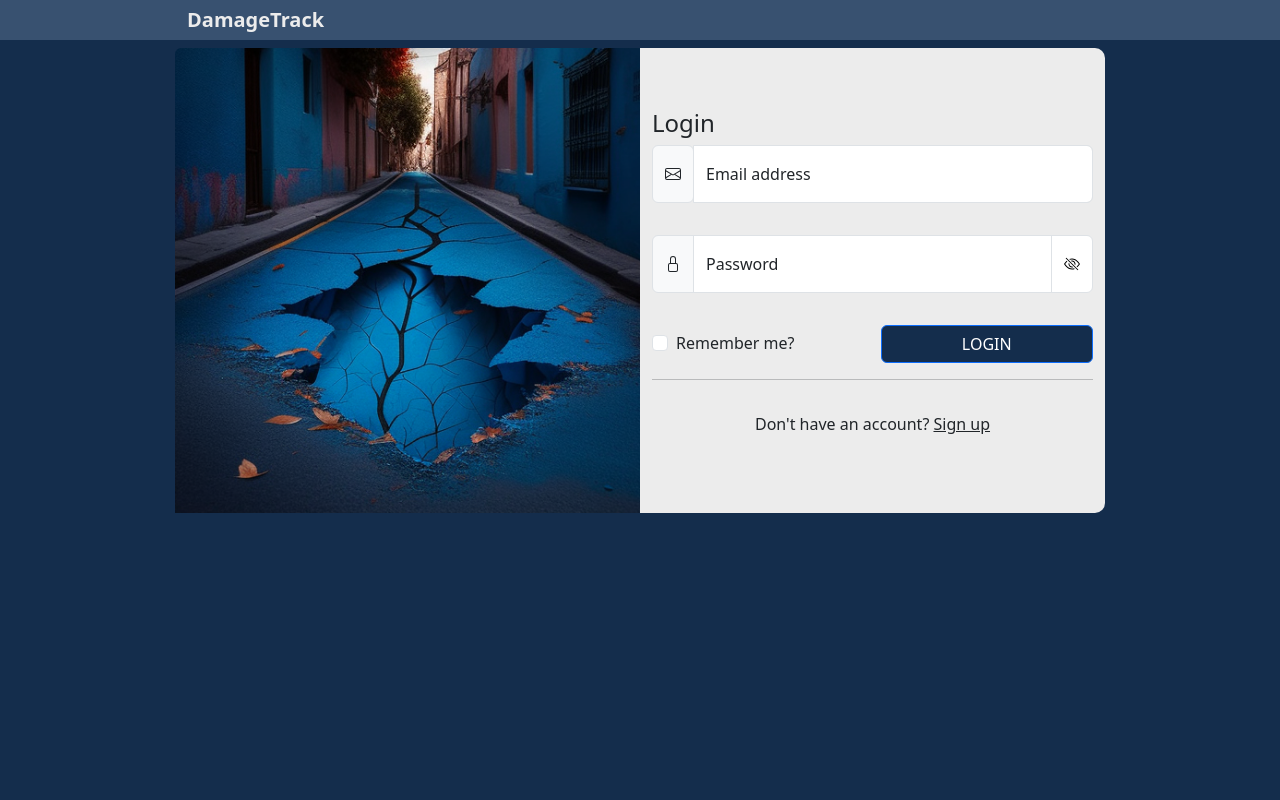
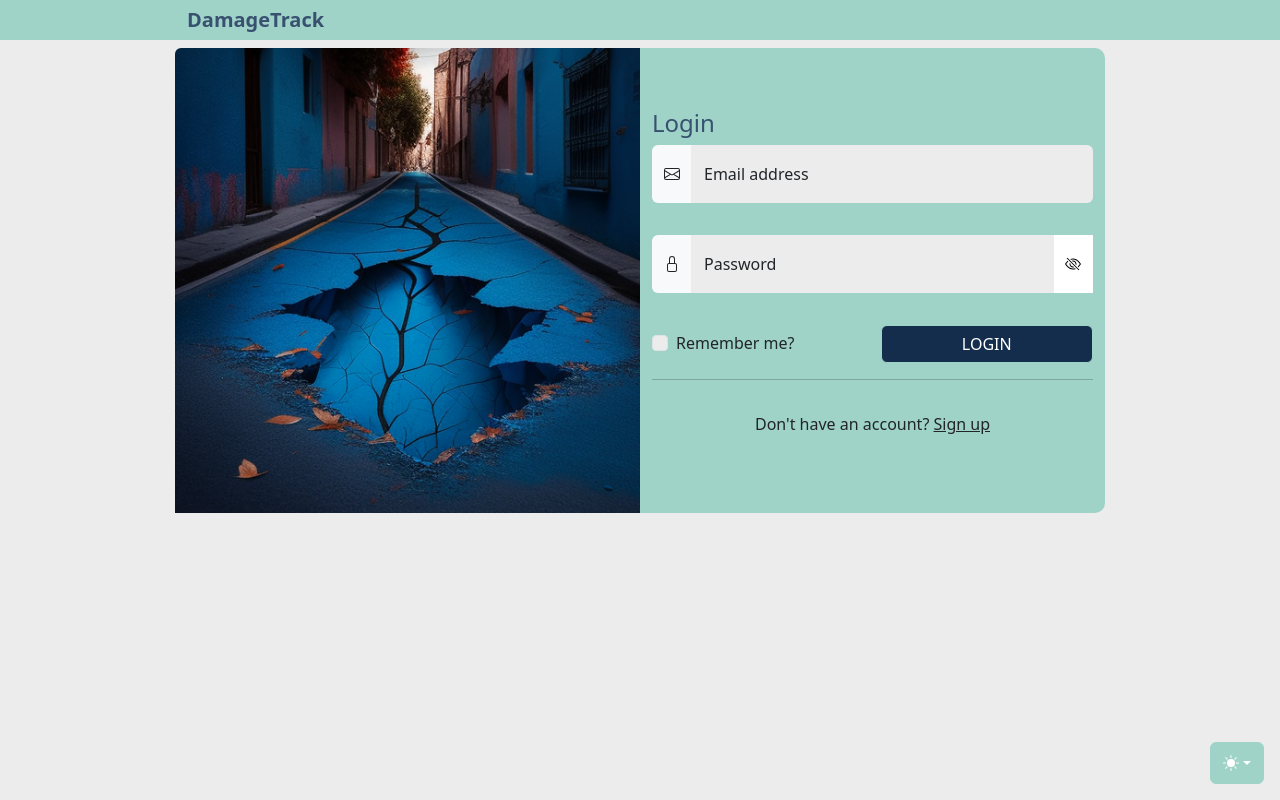
Before and after one commit to inikolaou/DamageTrack, a web app: file signup-login.html in a window 1280 px wide. Run offline with its HTML, style and script files only (its server is not run), Linux system fonts and the light colour scheme.

Commit message:
Fix colors for login-signup

```diff
--- a/final_form.html
+++ b/final_form.html
@@ -6,6 +6,7 @@
 	<meta name="viewport" content="width=device-width, initial-scale=1.0">
 	<link href="https://cdn.jsdelivr.net/npm/bootstrap@5.3.0-alpha1/dist/css/bootstrap.min.css" rel="stylesheet"
         integrity="sha384-GLhlTQ8iRABdZLl6O3oVMWSktQOp6b7In1Zl3/Jr59b6EGGoI1aFkw7cmDA6j6gD" crossorigin="anonymous">
+    <link rel="stylesheet" href="static/colors.css">
     <link rel="stylesheet" href="form2.css">
 	<script src="https://cdn.jsdelivr.net/npm/bootstrap@5.3.0-alpha1/dist/js/bootstrap.bundle.min.js"
         integrity="sha384-w76AqPfDkMBDXo30jS1Sgez6pr3x5MlQ1ZAGC+nuZB+EYdgRZgiwxhTBTkF7CXvN" crossorigin="anonymous"
--- a/index.html
+++ b/index.html
@@ -14,6 +14,7 @@
     <script src="https://cdn.jsdelivr.net/npm/bootstrap@5.3.0-alpha2/dist/js/bootstrap.bundle.min.js"
         integrity="sha384-qKXV1j0HvMUeCBQ+QVp7JcfGl760yU08IQ+GpUo5hlbpg51QRiuqHAJz8+BrxE/N" crossorigin="anonymous"
         defer></script>
+    <link rel="stylesheet" href="static/colors.css">
     <link rel="stylesheet" href="static/index.css">
 
 </head>
--- a/signup-login.html
+++ b/signup-login.html
@@ -2,6 +2,7 @@
 <html lang="en">
 
 <head>
+    <script src="color-modes.js"></script>
     <meta charset="UTF-8">
     <meta http-equiv="X-UA-Compatible" content="IE=edge">
     <meta name="viewport" content="width=device-width, initial-scale=1.0">
@@ -13,10 +14,78 @@
         integrity="sha384-w76AqPfDkMBDXo30jS1Sgez6pr3x5MlQ1ZAGC+nuZB+EYdgRZgiwxhTBTkF7CXvN" crossorigin="anonymous"
         defer>
         </script>
+    <link rel="stylesheet" href="static/colors.css">
     <script src="static/signup-login.js" defer></script>
 </head>
 
 <body>
+    <svg xmlns="http://www.w3.org/2000/svg" style="display: none;">
+        <symbol id="check2" viewBox="0 0 16 16">
+            <path
+                d="M13.854 3.646a.5.5 0 0 1 0 .708l-7 7a.5.5 0 0 1-.708 0l-3.5-3.5a.5.5 0 1 1 .708-.708L6.5 10.293l6.646-6.647a.5.5 0 0 1 .708 0z" />
+        </symbol>
+        <symbol id="circle-half" viewBox="0 0 16 16">
+            <path d="M8 15A7 7 0 1 0 8 1v14zm0 1A8 8 0 1 1 8 0a8 8 0 0 1 0 16z" />
+        </symbol>
+        <symbol id="moon-stars-fill" viewBox="0 0 16 16">
+            <path
+                d="M6 .278a.768.768 0 0 1 .08.858 7.208 7.208 0 0 0-.878 3.46c0 4.021 3.278 7.277 7.318 7.277.527 0 1.04-.055 1.533-.16a.787.787 0 0 1 .81.316.733.733 0 0 1-.031.893A8.349 8.349 0 0 1 8.344 16C3.734 16 0 12.286 0 7.71 0 4.266 2.114 1.312 5.124.06A.752.752 0 0 1 6 .278z" />
+            <path
+                d="M10.794 3.148a.217.217 0 0 1 .412 0l.387 1.162c.173.518.579.924 1.097 1.097l1.162.387a.217.217 0 0 1 0 .412l-1.162.387a1.734 1.734 0 0 0-1.097 1.097l-.387 1.162a.217.217 0 0 1-.412 0l-.387-1.162A1.734 1.734 0 0 0 9.31 6.593l-1.162-.387a.217.217 0 0 1 0-.412l1.162-.387a1.734 1.734 0 0 0 1.097-1.097l.387-1.162zM13.863.099a.145.145 0 0 1 .274 0l.258.774c.115.346.386.617.732.732l.774.258a.145.145 0 0 1 0 .274l-.774.258a1.156 1.156 0 0 0-.732.732l-.258.774a.145.145 0 0 1-.274 0l-.258-.774a1.156 1.156 0 0 0-.732-.732l-.774-.258a.145.145 0 0 1 0-.274l.774-.258c.346-.115.617-.386.732-.732L13.863.1z" />
+        </symbol>
+        <symbol id="sun-fill" viewBox="0 0 16 16">
+            <path
+                d="M8 12a4 4 0 1 0 0-8 4 4 0 0 0 0 8zM8 0a.5.5 0 0 1 .5.5v2a.5.5 0 0 1-1 0v-2A.5.5 0 0 1 8 0zm0 13a.5.5 0 0 1 .5.5v2a.5.5 0 0 1-1 0v-2A.5.5 0 0 1 8 13zm8-5a.5.5 0 0 1-.5.5h-2a.5.5 0 0 1 0-1h2a.5.5 0 0 1 .5.5zM3 8a.5.5 0 0 1-.5.5h-2a.5.5 0 0 1 0-1h2A.5.5 0 0 1 3 8zm10.657-5.657a.5.5 0 0 1 0 .707l-1.414 1.415a.5.5 0 1 1-.707-.708l1.414-1.414a.5.5 0 0 1 .707 0zm-9.193 9.193a.5.5 0 0 1 0 .707L3.05 13.657a.5.5 0 0 1-.707-.707l1.414-1.414a.5.5 0 0 1 .707 0zm9.193 2.121a.5.5 0 0 1-.707 0l-1.414-1.414a.5.5 0 0 1 .707-.707l1.414 1.414a.5.5 0 0 1 0 .707zM4.464 4.465a.5.5 0 0 1-.707 0L2.343 3.05a.5.5 0 1 1 .707-.707l1.414 1.414a.5.5 0 0 1 0 .708z" />
+        </symbol>
+    </svg>
+
+    <div class="dropdown position-fixed bottom-0 end-0 mb-3 me-3 bd-mode-toggle">
+        <button class="btn btn-bd-primary py-2 dropdown-toggle d-flex align-items-center" id="bd-theme" type="button"
+            aria-expanded="false" data-bs-toggle="dropdown" aria-label="Toggle theme (auto)">
+            <svg class="bi my-1 theme-icon-active" width="1em" height="1em">
+                <use href="#circle-half"></use>
+            </svg>
+            <span class="visually-hidden" id="bd-theme-text">Toggle theme</span>
+        </button>
+        <ul class="dropdown-menu dropdown-menu-end shadow" aria-labelledby="bd-theme-text">
+            <li>
+                <button type="button" class="dropdown-item d-flex align-items-center" data-bs-theme-value="light"
+                    aria-pressed="false">
+                    <svg class="bi me-2 opacity-50 theme-icon" width="1em" height="1em">
+                        <use href="#sun-fill"></use>
+                    </svg>
+                    Light
+                    <svg class="bi ms-auto d-none" width="1em" height="1em">
+                        <use href="#check2"></use>
+                    </svg>
+                </button>
+            </li>
+            <li>
+                <button type="button" class="dropdown-item d-flex align-items-center" data-bs-theme-value="dark"
+                    aria-pressed="false">
+                    <svg class="bi me-2 opacity-50 theme-icon" width="1em" height="1em">
+                        <use href="#moon-stars-fill"></use>
+                    </svg>
+                    Dark
+                    <svg class="bi ms-auto d-none" width="1em" height="1em">
+                        <use href="#check2"></use>
+                    </svg>
+                </button>
+            </li>
+            <li>
+                <button type="button" class="dropdown-item d-flex align-items-center active" data-bs-theme-value="auto"
+                    aria-pressed="true">
+                    <svg class="bi me-2 opacity-50 theme-icon" width="1em" height="1em">
+                        <use href="#circle-half"></use>
+                    </svg>
+                    Auto
+                    <svg class="bi ms-auto d-none" width="1em" height="1em">
+                        <use href="#check2"></use>
+                    </svg>
+                </button>
+            </li>
+        </ul>
+    </div>
     <div class="navbar">
         <div class="container">
             <a href="/DamageTrack/" class="navbar-brand d-flex align-items-center">
--- /dev/null
+++ b/static/colors.css
@@ -0,0 +1,194 @@
+:root {
+    /* For description letters */
+    --bs-secondary-color: #ececec;
+    /* For article letters */
+    --bs-body-color: #ececec;
+}
+
+[data-bs-theme=dark] {
+    /* For article and footer color */
+    --bs-body-bg: #142d4c;
+    --bs-btn-hover-bg: #ececec;
+}
+
+[data-bs-theme=dark] .card {
+    --bs-card-bg: #385170;
+}
+
+[data-bs-theme=dark] footer {
+    background-color: #385170;
+}
+
+[data-bs-theme=dark] .list-group-item {
+    background-color: #385170;
+}
+
+/* for like button */
+[data-bs-theme=dark] .bg-info {
+    color: #385170 !important;
+    background-color: #9fd3c7 !important;
+}
+
+/* button letters */
+[data-bs-theme=dark] .btn-outline-secondary {
+    --bs-btn-color: #ececec !important;
+}
+
+[data-bs-theme=dark] .navbar {
+    background-color: #385170 !important;
+}
+
+[data-bs-theme=dark] #bd-theme {
+    background-color: #385170 !important;
+    border-color: #385170 !important;
+}
+
+/* for login button */
+[data-bs-theme=dark] .btn-primary {
+    --bs-btn-color: #ececec;
+    --bs-btn-hover-color: #ececec;
+    --bs-btn-active-color: #ececec;
+    --bs-btn-disabled-color: #ececec;
+    --bs-btn-bg: #385170;
+    --bs-btn-border-color: #385170;
+    --bs-btn-hover-bg: #385170;
+    --bs-btn-hover-border-color: #385170;
+    --bs-btn-active-bg: #385170;
+    --bs-btn-active-border-color: #385170;
+}
+
+/* article background color */
+[data-bs-theme=dark] .bg-body-tertiary {
+    background-color: #142d4c !important;
+}
+
+/* fix section color */
+[data-bs-theme=dark] main {
+    background-color: #142d4c !important;
+}
+
+[data-bs-theme=light] {
+    --bs-secondary-color: #385170;
+    --bs-heading-color: #385170;
+    --bs-body-color: #385170;
+    --bs-body-bg: #ececec;
+    --bs-btn-bg: #385170;
+    --bs-btn-hover-bg: #385170;
+}
+
+[data-bs-theme=light] .card {
+    --bs-card-bg: #9fd3c7;
+}
+
+[data-bs-theme=light] footer {
+    background-color: #9fd3c7;
+}
+
+[data-bs-theme=light] .list-group-item {
+    background-color: #9fd3c7;
+}
+
+/* DamageTrack title */
+[data-bs-theme=light] .fw-light {
+    --bs-heading-color: #ececec;
+}
+
+/* DamageTrack description */
+[data-bs-theme=light] .lead {
+    --bs-secondary-color: #ececec;
+}
+
+[data-bs-theme=light] #bd-theme {
+    background-color: #9fd3c7 !important;
+    border-color: #9fd3c7 !important;
+}
+
+/* like colors */
+[data-bs-theme=light] .bg-info {
+    color: #ececec !important;
+    background-color: #385170 !important;
+}
+
+/* Github link color */
+[data-bs-theme=light] .text-white {
+    color: #385170 !important;
+}
+
+/* Navbar letters color */
+[data-bs-theme=light] .navbar-brand {
+    --bs-navbar-brand-color: #385170 !important;
+}
+
+/* for login button */
+[data-bs-theme=light] .btn-primary {
+    --bs-btn-color: #385170 !important;
+    --bs-btn-hover-color: #385170 !important;
+    --bs-btn-active-color: #385170 !important;
+    --bs-btn-disabled-color: #385170 !important;
+    --bs-btn-bg: #9fd3c7 !important;
+    --bs-btn-border-color: #9fd3c7 !important;
+    --bs-btn-hover-bg: #9fd3c7 !important;
+    --bs-btn-hover-border-color: #9fd3c7 !important;
+    --bs-btn-active-bg: #9fd3c7 !important;
+    --bs-btn-active-border-color: #9fd3c7 !important;
+}
+
+/* for article buttons */
+[data-bs-theme=light] .btn-outline-secondary {
+    --bs-btn-color: #385170 !important;
+    --bs-btn-hover-color: #385170;
+    --bs-btn-active-color: #9fd3c7;
+    --bs-btn-disabled-color: #9fd3c7;
+    --bs-btn-bg: #9fd3c7;
+    --bs-btn-border-color: #385170;
+    --bs-btn-hover-bg: #385170;
+    --bs-btn-hover-border-color: #385170;
+    --bs-btn-active-bg: #385170;
+    --bs-btn-active-border-color: #385170;
+}
+
+/* article background color */
+[data-bs-theme=light] .bg-body-tertiary {
+    background-color: #ececec !important;
+}
+
+/* fix section color */
+[data-bs-theme=light] main {
+    background-color: #ececec !important;
+}
+
+[data-bs-theme=light] .navbar {
+    background-color: #9fd3c7 !important;
+}
+
+[data-bs-theme=light] .list-group-item {
+    border-bottom: 1px solid #385170;
+}
+
+.btn-bd-primary {
+    --bd-violet-bg: #712cf9;
+    --bd-violet-rgb: 112.520718, 44.062154, 249.437846;
+
+    --bs-btn-font-weight: 600;
+    --bs-btn-color: var(--bs-white);
+    --bs-btn-bg: var(--bd-violet-bg);
+    --bs-btn-border-color: var(--bd-violet-bg);
+    --bs-btn-hover-color: var(--bs-white);
+    --bs-btn-hover-bg: #6528e0;
+    --bs-btn-hover-border-color: #6528e0;
+    --bs-btn-focus-shadow-rgb: var(--bd-violet-rgb);
+    --bs-btn-active-color: var(--bs-btn-hover-color);
+    --bs-btn-active-bg: #5a23c8;
+    --bs-btn-active-border-color: #5a23c8;
+}
+
+.bd-mode-toggle {
+    z-index: 1500;
+}
+
+.navbar {
+    position: fixed;
+    top: 0;
+    width: 100%;
+    z-index: 1;
+}
--- a/static/signup-login.css
+++ b/static/signup-login.css
@@ -1,8 +1,80 @@
+:root {
+    --bs-form-control-bg: initial;
+    --bs-heading-color: rgb(33, 37, 41);
+    --bs-form-control-bg: white;
+    --bs-body-color: rgb(33, 37, 41) !important;
+    --bs-tertiary-bg: rgb(248, 249, 250);
+    --bs-dropdown-color: rgb(248, 249, 250);
+}
+
+[data-bs-theme=light] body {
+    background-color: #ececec;
+}
+
+[data-bs-theme=light] #signUp, [data-bs-theme=light] #login {
+    background-color: #9fd3c7 !important;
+}
+
+[data-bs-theme=light] #signUpBack:hover , [data-bs-theme=light] #signUpBack:focus{
+    background-color: #9fd3c7 !important;
+    color: #385170;
+}
+
+[data-bs-theme=light] #signUpNext:focus, [data-bs-theme=light] #loginButton:focus {
+    background-color: #142d4c;
+    color: #ececec;
+}
+
+[data-bs-theme=light] #signUpBack:disabled:hover {
+    color: initial;
+}
+
+[data-bs-theme=light] ul {
+    background-color: rgb(248, 249, 250) !important;
+}
+
+[data-bs-theme=light] .btn {
+    color: white;
+}
+
+[data-bs-theme=light] .dropdown-item {
+    color: rgb(56, 81, 112);
+}
+
+[data-bs-theme=light] .active {
+    color: white;
+}
+
+[data-bs-theme=light] .btn:hover {
+    background-color: #385170;
+}
+
+[data-bs-theme=dark] .dropdown-item {
+    color: white;
+}
+
+.bi {
+    fill: currentColor;
+}
+
+.form-control, .input-group-text {
+    border: 0;
+}
+
+.input-group-text {
+    border-top-right-radius: 0;
+    border-bottom-right-radius: 0;
+}
+
+#signUpPassword {
+    border-top-right-radius: 0;
+    border-bottom-right-radius: 0;
+}
+
 body {
     margin-bottom: 10px;
     background-color: #142d4c;
 }
-
 
 .navbar {
     position: fixed;
```
Also changed, not shown: adm_dashboard.html (+56 -27 lines), static/index.css (+0 -178 lines).
